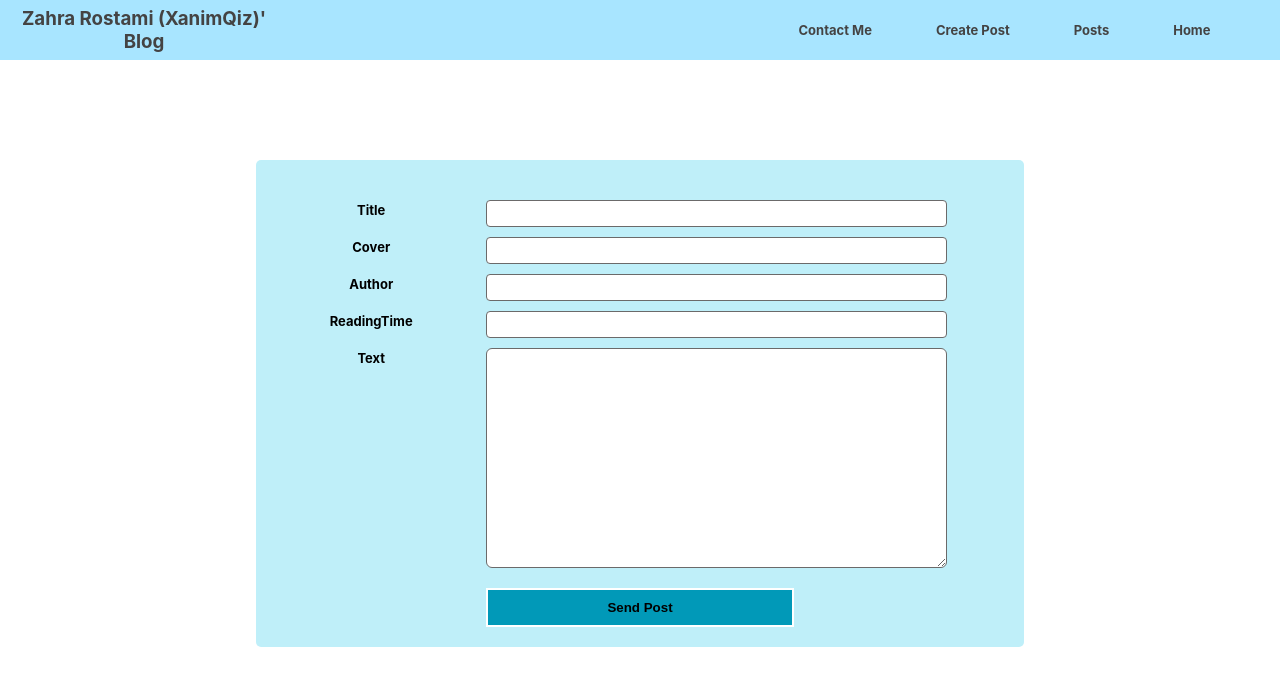
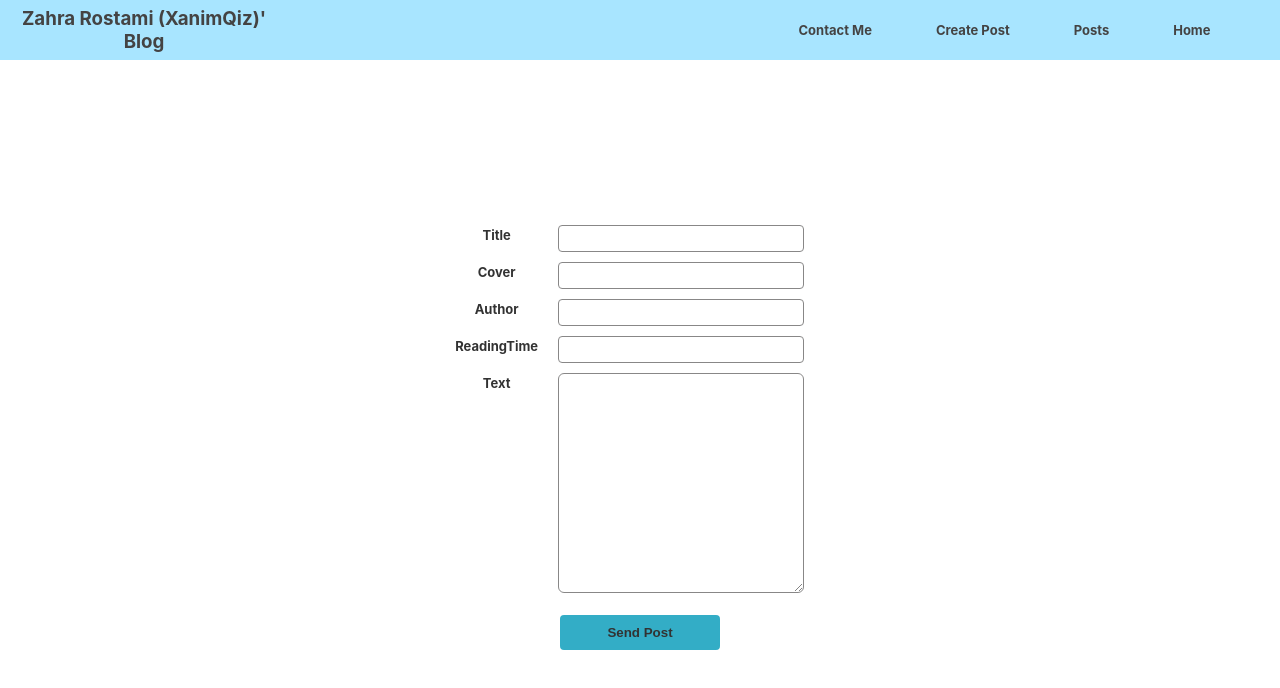
Before and after one commit to zahraRostami1999/blog-app, a React (Create React App) app: page /Create-Post in a window 1280 px wide. Shown: the top 688 px of the page. Built offline with nearby package versions, Linux system fonts and the light colour scheme.

Commit message:
edit Create post page style file: decrese width

```diff
--- a/src/pages/createPost/createPost.module.css
+++ b/src/pages/createPost/createPost.module.css
@@ -3,13 +3,13 @@
   display: flex;
   justify-content: center;
   align-items: center;
-  margin: 100px 30px 0 0;
+  height: 92vh;
+  opacity: 0.8;
 }
 
 .createPostWrapper {
-  background-color: rgb(191, 239, 249);
   border-radius: 5px;
-  width: 60%;
+  width: 32%;
   padding-top: 30px;
 }
 
@@ -18,13 +18,13 @@ button {
   margin: 20px 0;
   padding: 10px 20px;
   background-color: rgb(1, 153, 184);
-  color: black;
+  color: #000;
   border: 2px solid #fff;
   font-weight: bold;
+  border-radius: 6px;
 }
 
 button:hover {
   background-color: #fff;
-  border: 2px solid #04aa6d;
-  color: #000;
+  border: 2px solid rgb(1, 153, 184);
 }
```
